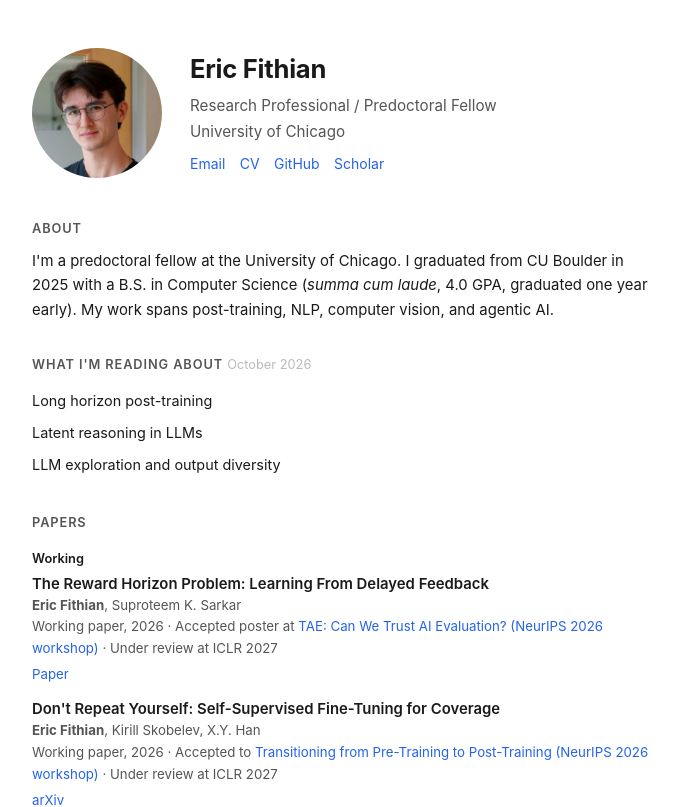
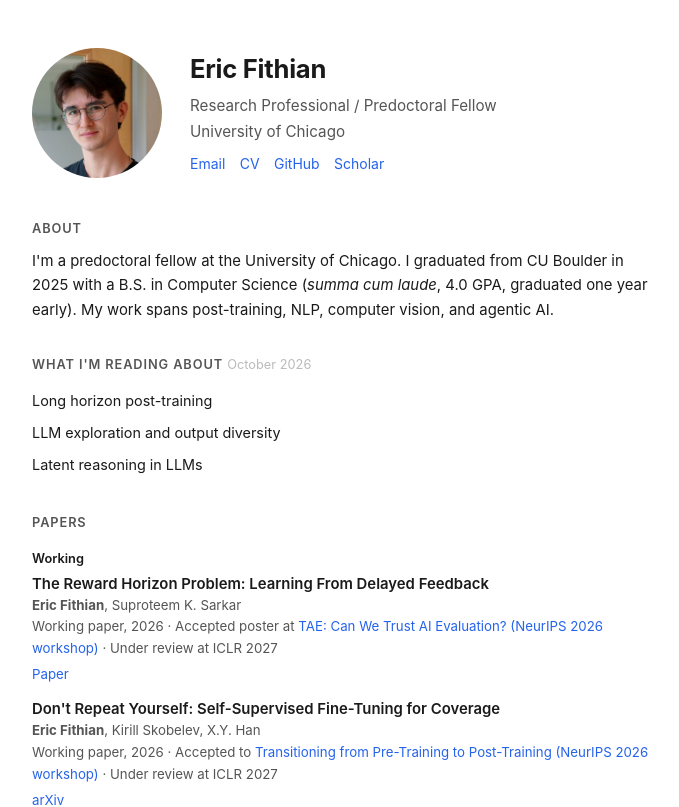
Before and after one commit to Eric-Fithian/personal-website, a React (Vite) app: page / in a window 1280 px wide. Shown: the top 807 px of the page, without its empty margins (292-971 px from the left). Built offline with nearby package versions, Linux system fonts and the light colour scheme.

Commit message:
Move LLM exploration above latent reasoning in the reading list.

```diff
--- a/src/App.jsx
+++ b/src/App.jsx
@@ -428,8 +428,8 @@ function App() {
           </h2>
           <ul className="plain-list">
             <li>Long horizon post-training</li>
+            <li>LLM exploration and output diversity</li>
             <li>Latent reasoning in LLMs</li>
-            <li>LLM exploration and output diversity</li>
           </ul>
         </section>
 
```
